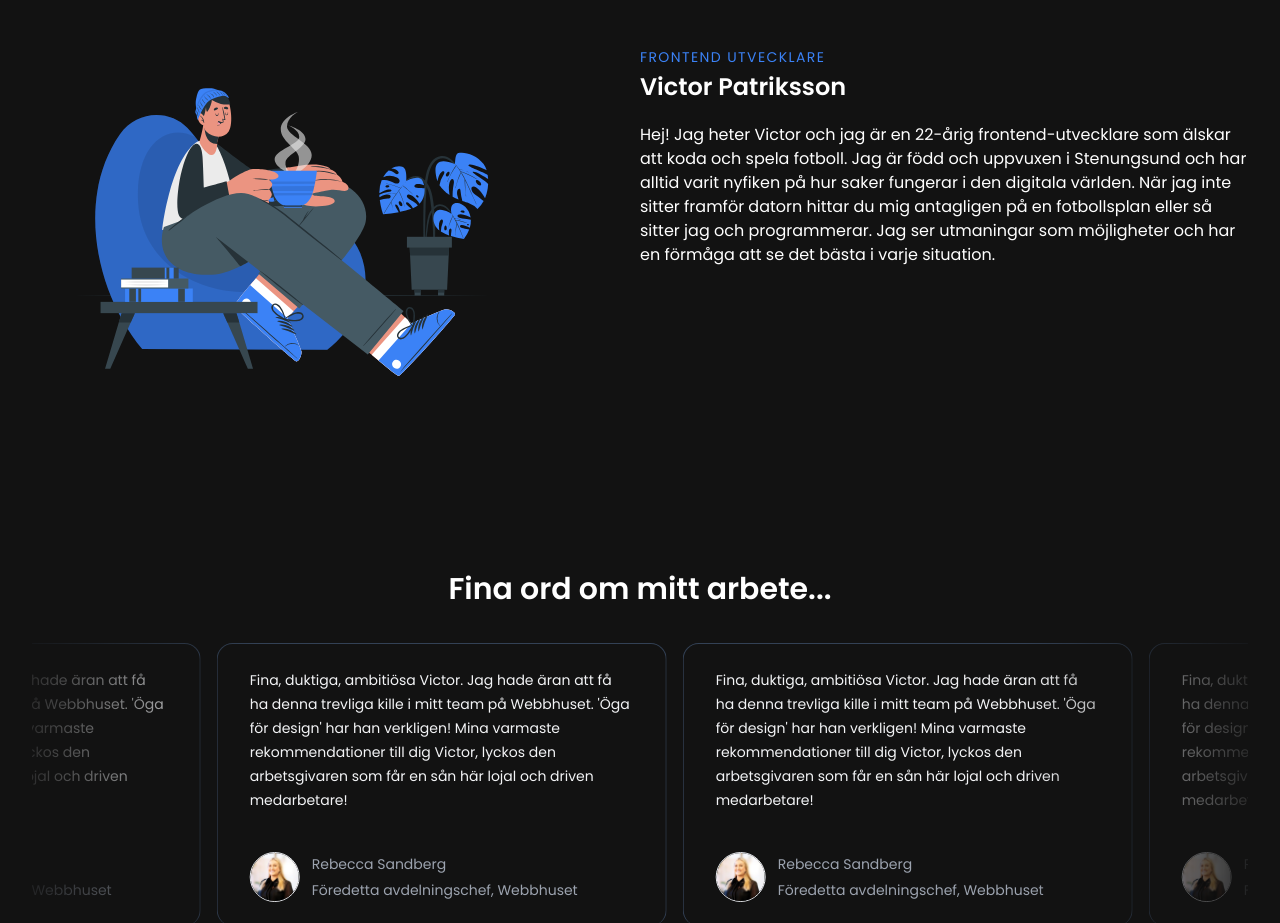
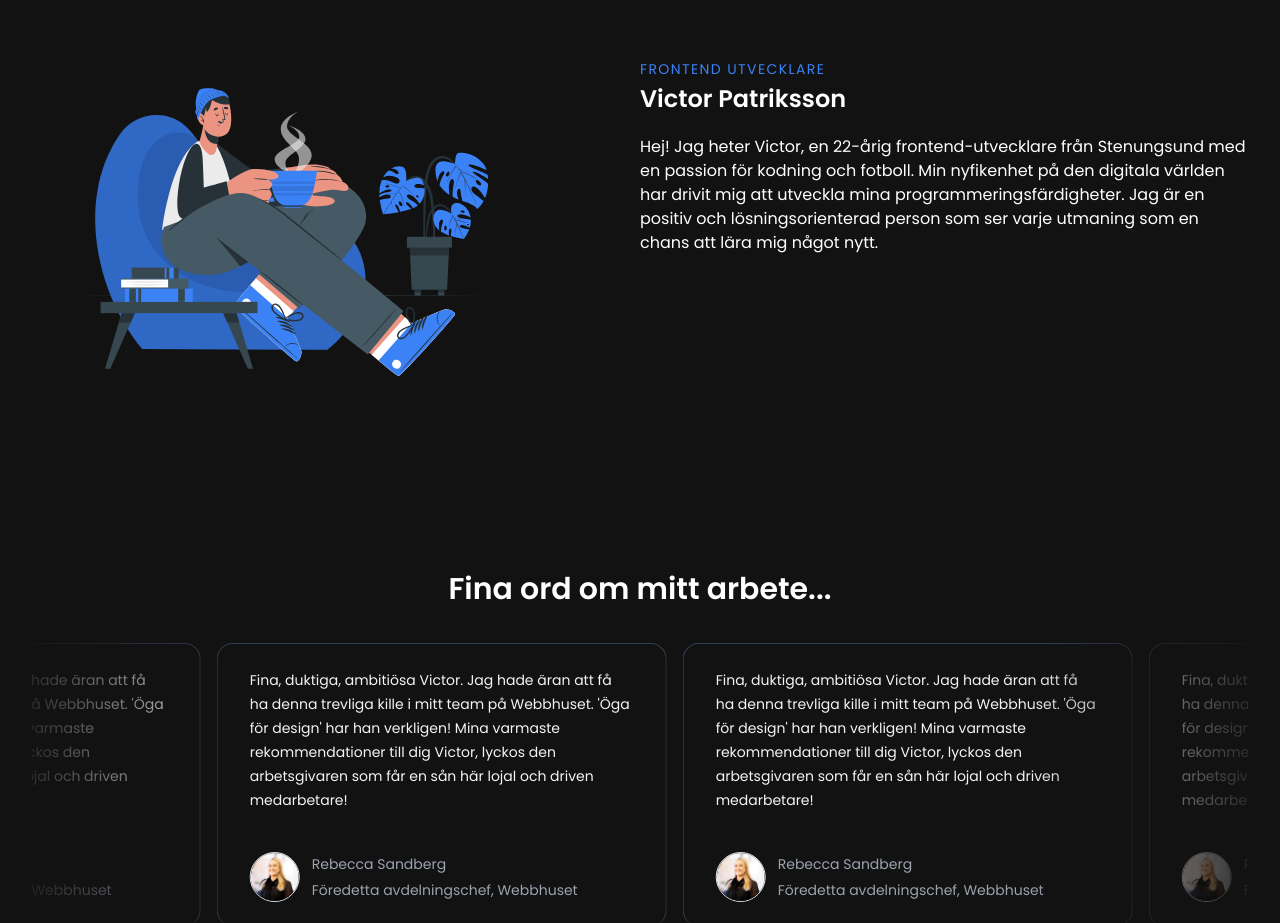
Before and after one commit to vCqstro/my_portfolio, a Next.js app: page / in a window 1280 px wide. Shown: the part 1080-2003 px from the top of the page. Built offline with nearby package versions, Linux system fonts and the light colour scheme.

Commit message:
Added analytics

```diff
--- a/app/layout.tsx
+++ b/app/layout.tsx
@@ -2,6 +2,7 @@ import type { Metadata } from "next";
 import { Poppins } from "next/font/google";
 import "@/app/globals.css";
 import { ThemeProvider } from "next-themes";
+import { Analytics } from "@vercel/analytics/react";
 
 const poppins = Poppins({
   weight: ["100", "200", "300", "400", "500", "600", "700"],
@@ -23,6 +24,7 @@ export default function RootLayout({
       <body className={poppins.className}>
         <ThemeProvider attribute="class" defaultTheme="dark" forcedTheme="dark">
           {children}
+          <Analytics />
         </ThemeProvider>
       </body>
     </html>
--- a/components/AboutMe.tsx
+++ b/components/AboutMe.tsx
@@ -13,7 +13,7 @@ const AboutMeProps = {
   name: "Victor Patriksson",
   title: "Frontend utvecklare",
   description:
-    "Hej! Jag heter Victor och jag är en 22-årig frontend-utvecklare som älskar att koda och spela fotboll. Jag är född och uppvuxen i Stenungsund och har alltid varit nyfiken på hur saker fungerar i den digitala världen. När jag inte sitter framför datorn hittar du mig antagligen på en fotbollsplan eller så sitter jag och programmerar. Jag ser utmaningar som möjligheter och har en förmåga att se det bästa i varje situation.",
+    "Hej! Jag heter Victor, en 22-årig frontend-utvecklare från Stenungsund med en passion för kodning och fotboll. Min nyfikenhet på den digitala världen har drivit mig att utveckla mina programmeringsfärdigheter. Jag är en positiv och lösningsorienterad person som ser varje utmaning som en chans att lära mig något nytt.",
 };
 
 function AboutMe() {
--- a/components/Projects.tsx
+++ b/components/Projects.tsx
@@ -60,7 +60,7 @@ const BrainwaveContent = () => {
               alt="Brainwave project"
               height="1000"
               width="1000"
-              className="h-full w-full mx-auto object-contain"
+              className="h-full w-full mx-auto"
             />
           </div>
         );
--- a/package.json
+++ b/package.json
@@ -15,6 +15,7 @@
     "@radix-ui/react-label": "^2.1.0",
     "@radix-ui/react-slot": "^1.1.0",
     "@tabler/icons-react": "^3.12.0",
+    "@vercel/analytics": "^1.3.2",
     "class-variance-authority": "^0.7.0",
     "clsx": "^2.1.1",
     "file-saver": "^2.0.5",
```
Also changed, not shown: public/images/icon.png (renamed from public/images/logo.png), 1 other file (tests, documents, lock files or other folders).
